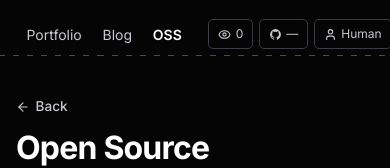
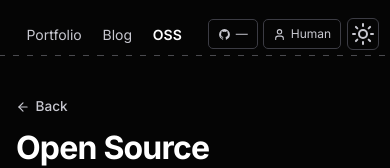
Before and after one commit to Abhijitam01/portfolio-website, a Next.js app: page /oss in a window 390 px wide. Shown: the top 168 px of the page. Built offline with nearby package versions, Linux system fonts and the light colour scheme; no server answers.

Commit message:
adding visitor thing

```diff
--- a/src/app/globals.css
+++ b/src/app/globals.css
@@ -3188,6 +3188,18 @@
     .footer-brand-label { display: none; }
     .site-nav-right { gap: 0.35rem; }
     .site-nav-sep { display: none; }
+    .site-nav-views-btn:first-child { display: none; }
+    .hero-visitor-badge { display: flex; }
+}
+
+.hero-visitor-badge {
+    display: none;
+    align-items: center;
+    gap: 0.35rem;
+    font-size: 0.78rem;
+    color: var(--text-gray);
+    margin-bottom: 0.5rem;
+    align-self: flex-start;
 }
 
 
--- a/src/components/header.tsx
+++ b/src/components/header.tsx
@@ -2,8 +2,9 @@
 
 import Image from "next/image";
 import { useState } from "react";
-import { Briefcase, Code, MapPin, Clock, Mail, Globe, ArrowUpRight } from "lucide-react";
+import { Briefcase, Code, MapPin, Clock, Mail, Globe, ArrowUpRight, Eye } from "lucide-react";
 import { RoleFlip } from "@/components/role-flip";
+import { useVisitors } from "@/contexts/visitor-context";
 
 const socialCards = [
   {
@@ -72,6 +73,7 @@
 
 export function Header() {
   const [isTwitter, setIsTwitter] = useState(false);
+  const { count } = useVisitors();
 
   return (
     <header className="header-hero">
@@ -104,6 +106,10 @@
         </div>
 
         <div className="hero-name-block">
+          <div className="hero-visitor-badge">
+            <Eye size={13} />
+            <span>{count !== null ? count.toLocaleString() : "—"}</span>
+          </div>
           <button
             onClick={() => setIsTwitter((v) => !v)}
             className={`hero-identity-toggle${isTwitter ? " active" : ""}`}
```
